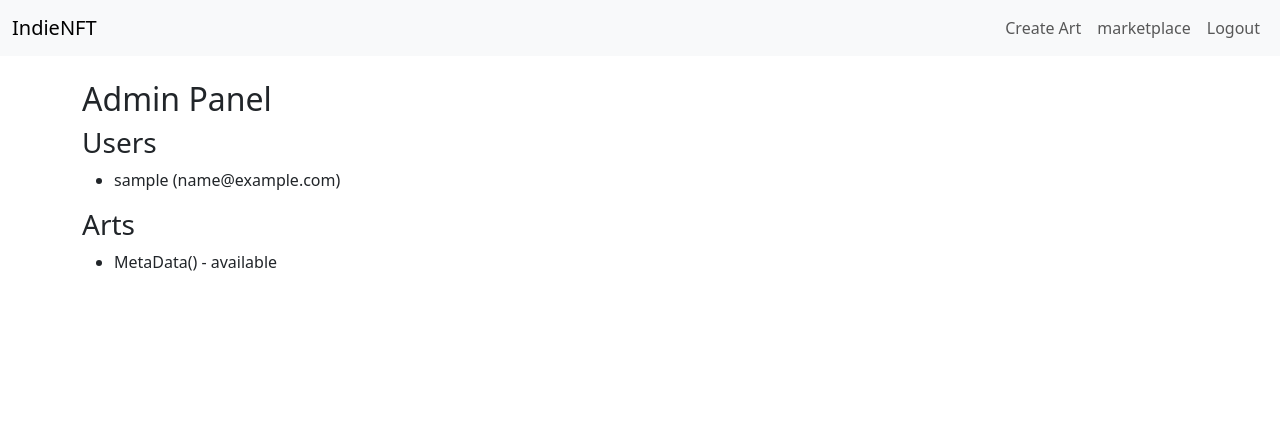
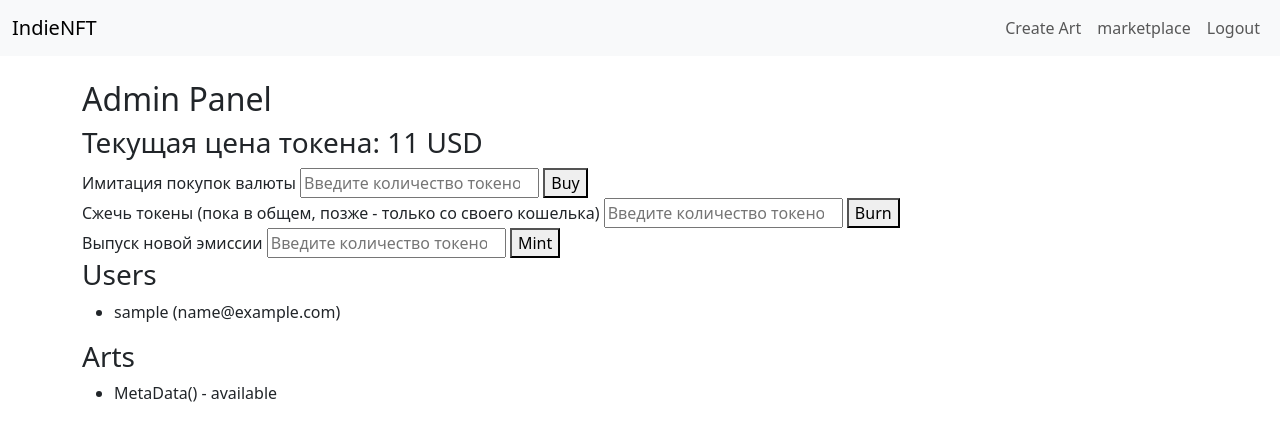
Before and after one commit to SomeDumbShit/CryptoNFTCoin, a Flask app: page /admin in a window 1280 px wide. Shown: the top 441 px of the page. Run offline with Flask 3, Linux system fonts and the light colour scheme; a user stored in the database is signed in; tables that the repository leaves empty hold one stand-in row (values such as "Sample post").

Commit message:
Создана модель экономики Обертывающий класс для добавления методов к модели Добавлен функционал управления токеном в админ-панель

```diff
--- a/app/__init__.py
+++ b/app/__init__.py
@@ -24,9 +24,9 @@ def create_app():
     app.register_blueprint(main)
     app.register_blueprint(auth)
 
-    from .models import User, Art, Auction, Quest, UserQuest, Transaction
+    from .models import User, Art, Auction, Quest, UserQuest, Transaction, Economy
 
-    # создание заранее табл
+    # создание заранее табл и загрузка данных экономики
     with app.app_context():
         db.create_all()
 
--- /dev/null
+++ b/app/economy.py
@@ -0,0 +1,61 @@
+from .extensions import db
+from .models import Economy
+
+
+def get_economy():
+    return WrappedEconomy()
+
+
+class WrappedEconomy(Economy):
+    def __init__(self):
+        if db.session.query(Economy).count() == 0:
+            db.session.add(Economy())
+            db.session.commit()
+        self.economy = db.session.query(Economy).first()
+        self.update_price()
+
+    def update_price(self):
+        base_price = self.economy.base_price
+        circulating_supply = self.economy.circulating_supply
+        growth_factor = self.economy.growth_factor
+        max_supply = self.economy.max_supply
+
+        price = base_price + (circulating_supply / max_supply) * growth_factor
+        self.economy.market_cap = price * circulating_supply
+        self.economy.price = price
+        db.session.commit()
+
+    def get_token_price(self):
+        return self.economy.price
+
+    def get_market_cap(self):
+        return self.economy.market_cap
+
+    def get_max_supply(self):
+        return self.economy.max_supply
+
+    def get_total_supply(self):
+        return self.economy.total_supply
+
+    def get_circulating_supply(self):
+        return self.economy.circulating_supply
+
+    def get_burned(self):
+        return self.economy.burned
+
+    def mint(self, amount):
+        self.economy.max_supply += amount
+        db.session.commit()
+        self.update_price()
+
+    def buy(self, amount):
+        self.economy.total_supply += amount
+        self.economy.circulating_supply = self.economy.total_supply - self.economy.burned
+        db.session.commit()
+        self.update_price()
+
+    def burn(self, amount):
+        self.economy.circulating_supply -= amount
+        self.economy.burned += amount
+        db.session.commit()
+        self.update_price()
--- a/app/k.py
+++ b/app/k.py
@@ -3,5 +3,5 @@ from .extensions import db
 
 app = create_app()
 with app.app_context():
-    from .models import User, Art, Auction, Quest, UserQuest, Transaction
+    from .models import User, Art, Auction, Quest, UserQuest, Transaction, Economy
     db.create_all()
--- a/app/models.py
+++ b/app/models.py
@@ -1,8 +1,10 @@
+from email.policy import default
 
 from flask_sqlalchemy import SQLAlchemy
 from datetime import datetime
 from .extensions import db
 from flask_login import UserMixin
+
 
 class User(db.Model, UserMixin):
     __tablename__ = 'user'
@@ -27,6 +29,7 @@ class User(db.Model, UserMixin):
         lazy=True
     )
 
+
 class Art(db.Model):
     __tablename__ = 'art'
     id = db.Column(db.Integer, primary_key=True)
@@ -42,6 +45,7 @@ class Art(db.Model):
     created_at = db.Column(db.DateTime, default=db.func.now())
 
 
+
 class Auction(db.Model):
     __tablename__ = 'auction'
     id = db.Column(db.Integer, primary_key=True)
@@ -50,6 +54,7 @@ class Auction(db.Model):
     last_bidder_id = db.Column(db.Integer, db.ForeignKey('user.id'))
     end_time = db.Column(db.DateTime, nullable=False)
 
+
 class Quest(db.Model):
     __tablename__ = 'quest'
     id = db.Column(db.Integer, primary_key=True)
@@ -57,12 +62,14 @@ class Quest(db.Model):
     reward = db.Column(db.Integer, nullable=False)
     condition = db.Column(db.String(100), nullable=False)
 
+
 class UserQuest(db.Model):
     __tablename__ = 'user_quest'
     id = db.Column(db.Integer, primary_key=True)
     user_id = db.Column(db.Integer, db.ForeignKey('user.id'), nullable=False)
     quest_id = db.Column(db.Integer, db.ForeignKey('quest.id'), nullable=False)
     status = db.Column(db.String(20), default='in_progress')  # может быть 'in_progress', 'completed'
+
 
 class Transaction(db.Model):
     __tablename__ = 'transaction'
@@ -73,3 +80,17 @@ class Transaction(db.Model):
     art_id = db.Column(db.Integer, db.ForeignKey('art.id'))
     timestamp = db.Column(db.DateTime, default=datetime.utcnow)
     transaction_type = db.Column(db.String(50))  # транкзация может быть 'purchase', 'auction', 'reward'
+
+
+class Economy(db.Model):
+    __tablename__ = 'economy'
+    id = db.Column(db.Integer, primary_key=True)
+    total_supply = db.Column(db.Integer, default=0)  # выпущено токенов
+    circulating_supply = db.Column(db.Integer, default=0)  # оборот токенов (выпущено - сожжено)
+    burned = db.Column(db.Integer, default=0)  # сожжено токенов
+    base_price = db.Column(db.Integer, default=0.1)  # минимальная цена
+    price = db.Column(db.Integer, default=0.1)  # текущая цена
+    growth_factor = db.Column(db.Integer, default=1)  # коэффициент волатильности
+    last_updated = db.Column(db.Integer, default=datetime.utcnow)
+    max_supply = db.Column(db.Integer, default=1_000_000)  # предел количества токенов
+    market_cap = db.Column(db.Integer, default=0)  # капитализация
--- a/app/routes.py
+++ b/app/routes.py
@@ -1,7 +1,9 @@
 from flask import Blueprint, render_template, redirect, url_for, flash, request
 from flask_login import login_required, current_user
+
 from .extensions import db
 from .models import User, Art, Transaction
+from .economy import get_economy
 import random
 
 main = Blueprint('main', __name__)
@@ -111,6 +113,7 @@ def buy_case():
     return redirect(url_for('main.home'))
 
 
+
 @main.route('/marketplace')
 def marketplace():
     sort_by = request.args.get('sort', 'new')
@@ -127,13 +130,55 @@ def marketplace():
 
 
 
-@main.route('/admin', methods=['GET'])
+@main.route('/admin', methods=['GET', 'POST'])
 @login_required
 def admin_panel():
+    economy = get_economy()
     if current_user.role != 'admin':
         flash('You do not have access to this page.', 'danger')
         return redirect(url_for('main.home'))
 
+    if request.method == 'POST':
+        emission_amount = int(request.form['emission_amount'])
+        if economy.can_mint(emission_amount):
+            economy.mint(emission_amount)
+            flash(f"Выпущено {emission_amount} токенов", category='success')
+            return redirect(url_for('main.admin_panel'))
+        else:
+            flash(f"Превышен лимит эмиссии", category='danger')
+            return redirect(url_for('main.admin_panel'))
+
+    token_price = economy.get_token_price()
     users = User.query.all()
     arts = Art.query.all()
-    return render_template('admin_panel.html', users=users, arts=arts)
+    return render_template('admin_panel.html', users=users, arts=arts, token_price=token_price)
+
+
+@main.route('/admin/burn_emission', methods=['POST'])
+@login_required
+def burn_emission():
+    economy = get_economy()
+    burn_amount = int(request.form['burn_amount'])
+    economy.burn(burn_amount)
+    flash(f"{burn_amount} токенов было сожжено", category='success')
+    return redirect(url_for('main.admin_panel'))
+
+
+@main.route('/admin/mint_emission', methods=['POST'])
+@login_required
+def mint_emission():
+    economy = get_economy()
+    burn_amount = int(request.form['burn_amount'])
+    economy.burn(burn_amount)
+    flash(f"{burn_amount} токенов было сожжено", category='success')
+    return redirect(url_for('main.admin_panel'))
+
+
+@main.route('/admin/buy_token', methods=['POST'])
+@login_required
+def buy_token():
+    economy = get_economy()
+    burn_amount = int(request.form['burn_amount'])
+    economy.burn(burn_amount)
+    flash(f"{burn_amount} токенов было сожжено", category='success')
+    return redirect(url_for('main.admin_panel'))
--- a/app/templates/admin_panel.html
+++ b/app/templates/admin_panel.html
@@ -1,6 +1,28 @@
 {% extends "layout.html" %}
 {% block content %}
     <h2>Admin Panel</h2>
+    <h3>Текущая цена токена: {{ token_price }} USD</h3>
+    <form method="POST" action="{{ url_for('main.buy_token') }}">
+        <label>Имитация покупок валюты</label>
+        <label>
+            <input type="number" name="emission_amount" placeholder="Введите количество токенов">
+        </label>
+        <button type="submit">Buy</button>
+    </form>
+    <form method="POST" action="{{ url_for('main.burn_emission') }}">
+        <label>Сжечь токены (пока в общем, позже - только со своего кошелька)</label>
+        <label>
+            <input type="number" name="burn_amount" placeholder="Введите количество токенов">
+        </label>
+        <button type="submit">Burn</button>
+    </form>
+    <form method="POST" action="{{ url_for('main.mint_emission') }}">
+        <label>Выпуск новой эмиссии</label>
+        <label>
+            <input type="number" name="mint_amount" placeholder="Введите количество токенов">
+        </label>
+        <button type="submit">Mint</button>
+    </form>
     <h3>Users</h3>
     <ul>
         {% for user in users %}
```
